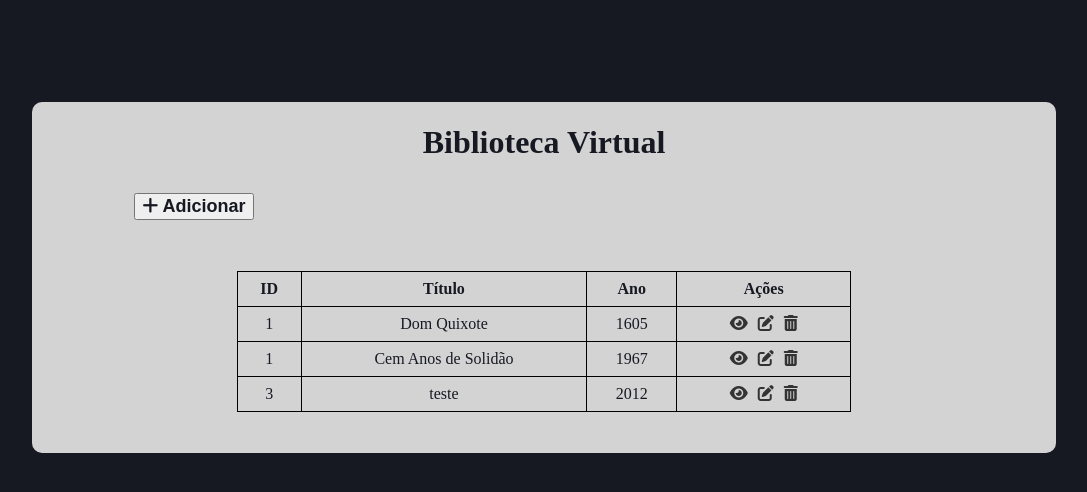
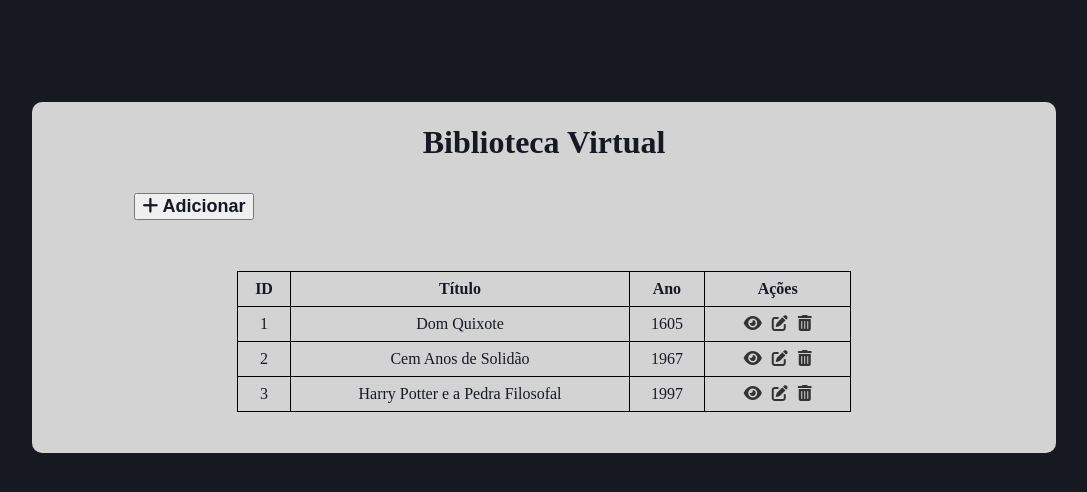
Before and after one commit to MarcusCastilhos/firstAngularProject, an Angular app: page / in a window 1280 px wide. Shown: the top 492 px of the page, without its empty margins (96-1183 px from the left). Built offline with nearby package versions, Linux system fonts and the light colour scheme; data requests are answered from the project's data file.

Commit message:
fix: added author to db.json

```diff
--- a/db.json
+++ b/db.json
@@ -4,19 +4,19 @@
       "id": 1,
       "title": "Dom Quixote",
       "year": 1605,
-      "author": "Xarua"
+      "author": "Miguel de Cervantes"
     },
     {
-      "id": 1,
+      "id": 2,
       "title": "Cem Anos de Solidão",
       "year": 1967,
-      "author": "Dedé"
+      "author": "Gabriel García Márquez"
     },
     {
       "id": 3,
-      "title": "teste",
-      "year": 2012,
-      "author": "teste"
+      "title": "Harry Potter e a Pedra Filosofal",
+      "year": 1997,
+      "author": "J.K. Rowling"
     }
   ]
 }
--- a/src/app/components/books-table/books-table.component.ts
+++ b/src/app/components/books-table/books-table.component.ts
@@ -7,6 +7,7 @@ interface Book {
   id: number;
   title: string;
   year: number;
+  author: string;
 }
 
 @Component({
@@ -41,7 +42,7 @@ export class BooksTableComponent implements OnInit {
     this.booksService.getBookById(id).subscribe({
       next: (book: Book) => {
         alert(
-          `Detalhes do Livro:\nID: ${book.id}\nTítulo: ${book.title}\nAno: ${book.year}`
+          `Detalhes do Livro:\nID: ${book.id}\nTítulo: ${book.title}\nAno: ${book.year}\nAutor: ${book.author}`
         );
       },
       error: (error) => {
```
